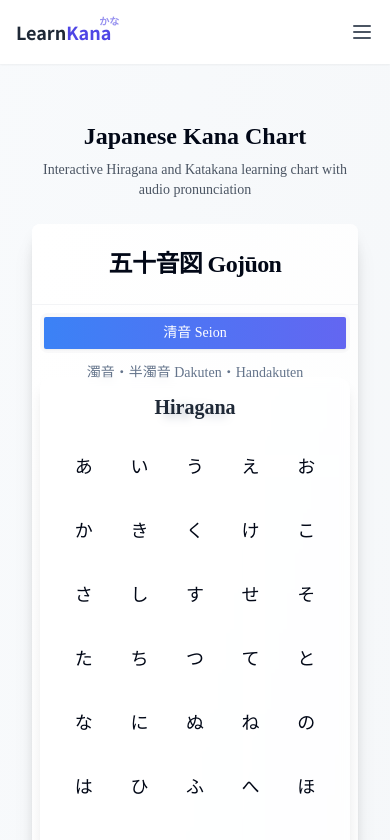
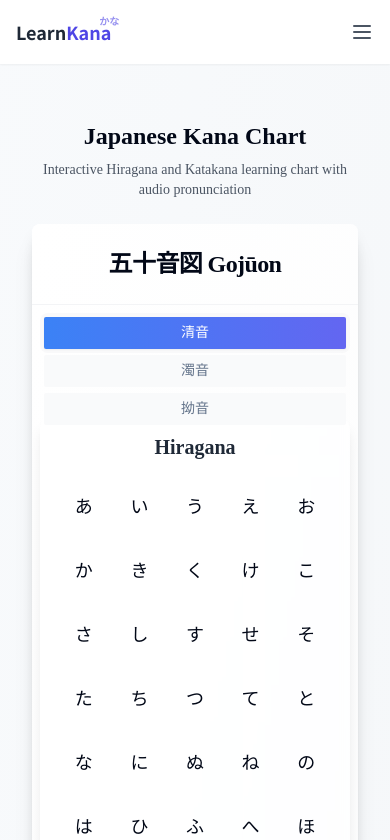
Before and after one commit to Jeremyymxiao/kana-learning, a Next.js app: page /chart in a window 390 px wide. Shown: the top 840 px of the page. Built offline with nearby package versions, Linux system fonts and the light colour scheme.

Commit message:
fix ai chat bug, make the kana chart look better on mobile device

```diff
--- a/src/app/api/chat/route.ts
+++ b/src/app/api/chat/route.ts
@@ -2,11 +2,18 @@ import { NextResponse } from 'next/server';
 
 export async function POST(request: Request) {
   try {
+    const headers = {
+      'Access-Control-Allow-Origin': 'https://learnkana.pro',
+      'Access-Control-Allow-Methods': 'POST, OPTIONS',
+      'Access-Control-Allow-Headers': 'Content-Type, Authorization',
+    };
+
     const body = await request.json();
 
     const response = await fetch('https://api.deepseek.com/v1/chat/completions', {
       method: 'POST',
       headers: {
+        ...headers,
         'Content-Type': 'application/json',
         'Authorization': `Bearer ${process.env.DEEPSEEK_API_KEY}`,
       },
@@ -22,7 +29,7 @@ export async function POST(request: Request) {
     }
 
     const data = await response.json();
-    return NextResponse.json(data);
+    return NextResponse.json(data, { headers });
   } catch (error) {
     console.error('API error:', error);
     return NextResponse.json(
--- a/src/components/japanese/gojuon-table.tsx
+++ b/src/components/japanese/gojuon-table.tsx
@@ -18,39 +18,45 @@ export function GojuonTable() {
     cell: "group relative p-2 md:p-3 cursor-pointer transition-all duration-300 hover:bg-blue-50/50 dark:hover:bg-blue-900/20 rounded-lg",
     kanaText: "text-lg md:text-xl lg:text-2xl font-japanese transition-transform group-hover:scale-110 group-hover:text-blue-600 dark:group-hover:text-blue-400",
     romajiText: "text-xs md:text-sm text-gray-500 dark:text-gray-400 opacity-0 group-hover:opacity-100 transition-opacity",
-    wrapper: "relative bg-white/50 dark:bg-gray-800/50 backdrop-blur-sm rounded-xl p-4 shadow-lg",
+    wrapper: "relative z-0 bg-white/50 dark:bg-gray-800/50 backdrop-blur-sm rounded-xl p-4 shadow-lg",
     title: "text-center mb-6 text-xl font-bold text-gray-800 dark:text-gray-200"
   };
 
   return (
-    <Card className="w-full overflow-hidden bg-gradient-to-br from-white/50 to-gray-50/50 dark:from-gray-900/50 dark:to-gray-800/50 backdrop-blur-sm border-0 shadow-xl">
+    <Card className="relative w-full overflow-hidden bg-gradient-to-br from-white/50 to-gray-50/50 dark:from-gray-900/50 dark:to-gray-800/50 backdrop-blur-sm border-0 shadow-xl">
       <CardHeader className="border-b border-gray-100 dark:border-gray-800">
         <CardTitle className="text-2xl font-bold text-center">五十音図 Gojūon</CardTitle>
       </CardHeader>
       <CardContent className="p-2 sm:p-6">
         <Tabs defaultValue="seion" className="w-full">
-          <TabsList className="grid w-full grid-cols-1 sm:grid-cols-3 gap-2 mb-6 bg-gray-100/50 dark:bg-gray-800/50 p-1 rounded-lg">
+          <TabsList className="sticky top-0 z-50 grid w-full grid-cols-1 md:grid-cols-3 gap-1.5 md:gap-2 mb-4 md:mb-6 bg-gray-100/50 dark:bg-gray-800/50 p-1 rounded-lg">
             <TabsTrigger
               value="seion"
-              className="data-[state=active]:bg-gradient-to-r data-[state=active]:from-blue-500 data-[state=active]:to-indigo-500 data-[state=active]:text-white transition-all duration-300"
+              className="bg-gray-50 hover:bg-gray-100 dark:bg-gray-700/50 dark:hover:bg-gray-700 data-[state=active]:bg-gradient-to-r data-[state=active]:from-blue-500 data-[state=active]:to-indigo-500 data-[state=active]:text-white transition-all duration-300"
             >
-              清音 Seion
+              <span className="block md:hidden">清音</span>
+              <span className="hidden md:block">清音 Seion</span>
             </TabsTrigger>
             <TabsTrigger
               value="dakuon"
-              className="data-[state=active]:bg-gradient-to-r data-[state=active]:from-purple-500 data-[state=active]:to-pink-500 data-[state=active]:text-white transition-all duration-300"
+              className="bg-gray-50 hover:bg-gray-100 dark:bg-gray-700/50 dark:hover:bg-gray-700 data-[state=active]:bg-gradient-to-r data-[state=active]:from-purple-500 data-[state=active]:to-pink-500 data-[state=active]:text-white transition-all duration-300"
             >
-              濁音・半濁音 Dakuten・Handakuten
+              <span className="block md:hidden">濁音</span>
+              <span className="hidden md:block">濁音・半濁音 Dakuten・Handakuten</span>
             </TabsTrigger>
             <TabsTrigger
               value="youon"
-              className="data-[state=active]:bg-gradient-to-r data-[state=active]:from-green-500 data-[state=active]:to-emerald-500 data-[state=active]:text-white transition-all duration-300"
+              className="bg-gray-50 hover:bg-gray-100 dark:bg-gray-700/50 dark:hover:bg-gray-700 data-[state=active]:bg-gradient-to-r data-[state=active]:from-green-500 data-[state=active]:to-emerald-500 data-[state=active]:text-white transition-all duration-300"
             >
-              拗音 Yōon
+              <span className="block md:hidden">拗音</span>
+              <span className="hidden md:block">拗音 Yōon</span>
             </TabsTrigger>
           </TabsList>
 
-          <TabsContent value="seion">
+          <TabsContent
+            value="seion"
+            className="relative z-0 mt-16 md:mt-0"
+          >
             <div className="grid grid-cols-1 lg:grid-cols-2 gap-8">
               {/* 平假名部分 */}
               <div className={tableStyles.wrapper}>
@@ -136,7 +142,7 @@ export function GojuonTable() {
             </div>
           </TabsContent>
           {/* 浊音内容 */}
-          <TabsContent value="dakuon">
+          <TabsContent value="dakuon" className="relative z-0 mt-16 md:mt-0">
             <div className="grid grid-cols-1 lg:grid-cols-2 gap-8">
               {/* 平假名部分 */}
               <div className={tableStyles.wrapper}>
@@ -191,7 +197,7 @@ export function GojuonTable() {
           </TabsContent>
 
           {/* 拗音内容 */}
-          <TabsContent value="youon">
+          <TabsContent value="youon" className="relative z-0 mt-16 md:mt-0">
             <div className="grid grid-cols-1 lg:grid-cols-2 gap-8">
               {/* 平假名部分 */}
               <div className={tableStyles.wrapper}>
```
